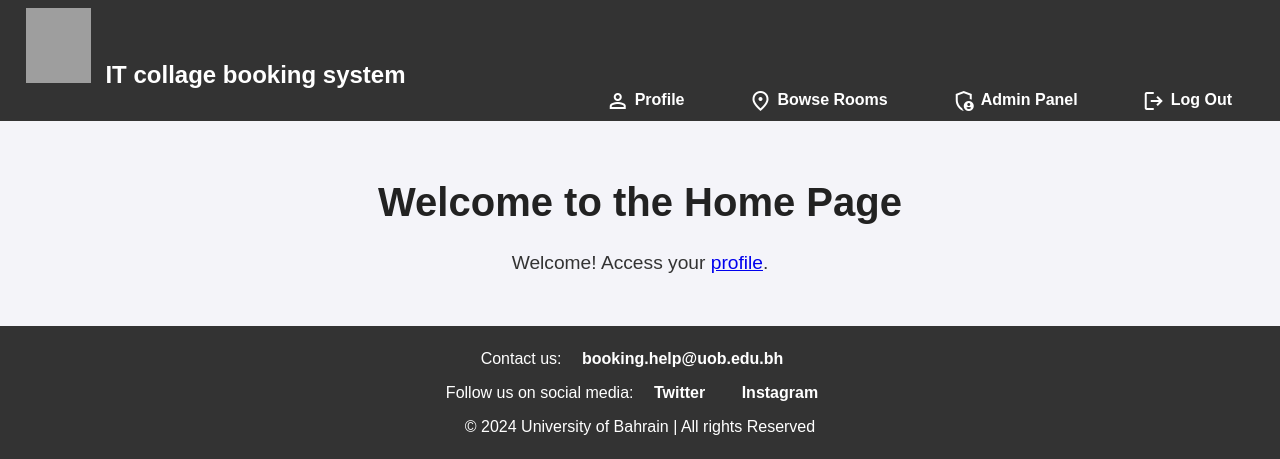
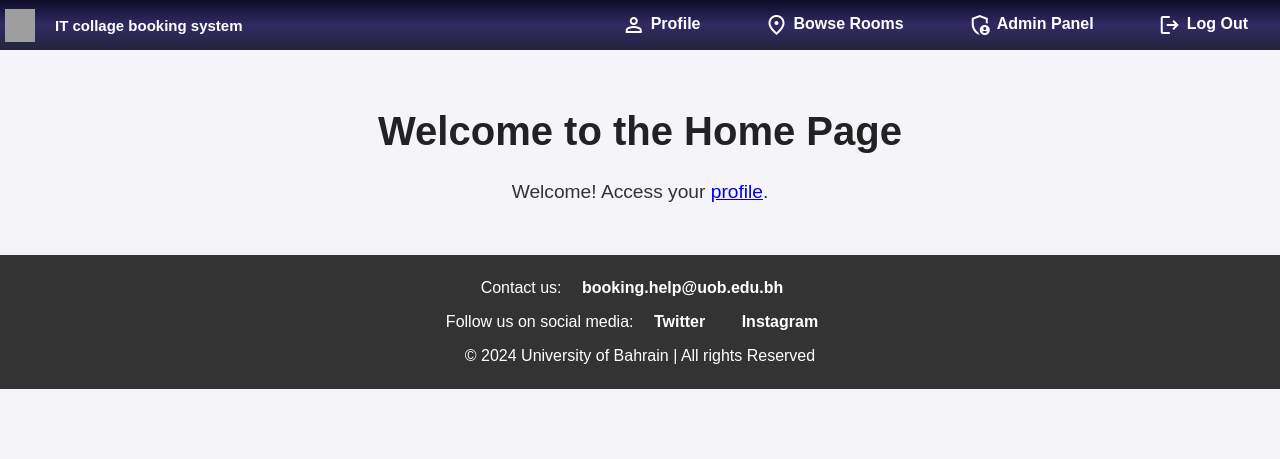
Before and after one commit to OsAlansari/CS333-Project, a PHP site: page /serverSide/index.php in a window 1280 px wide. Shown: the top 459 px of the page. Run offline with PHP 8.4, Linux system fonts and the light colour scheme; a user stored in the database is signed in; data comes from the database, SQL or seed files in the repository; grey boxes are pictures that could not be loaded.

Commit message:
header stylel

```diff
--- a/Css/header.css
+++ b/Css/header.css
@@ -1,18 +1,29 @@
 /* Header */
-header img{
-    width: 65px;
-    height: 75px;
-    margin-left: 10px;
+header {
+    display: flex;
+    align-items: center;
+    justify-content: space-between;
+    background: linear-gradient(to bottom, #0f0c29, #302b63, #24243e);
+    padding: 0;
+    height: 50px;
 }
+
+header img {
+    width: 30px;
+    height: 33px;
+    margin-left: 5px;
+}
+
 header h1 {
     color: white;
-    display: inline;
-    margin-left: 10px;
+    font-size: 15px;
+    margin: 0 20px;
 }
 
 header nav {
-    background-color: #333;
-    padding: 0.5em 1em;
+    display: flex;
+    align-items: center;
+    width: 100%;
 }
 
 header nav ul {
@@ -20,8 +31,8 @@ header nav ul {
     margin: 0;
     padding: 0;
     display: flex;
-    justify-content: flex-end;
     align-items: center;
+    margin-left: auto; /* This pushes the ul to the right */
 }
 
 header nav ul li {
@@ -38,8 +49,9 @@ header nav ul li a {
 }
 
 header nav ul li a:hover {
-    background-color: #555;
+    background: #6d44b8;
 }
+
 .material-symbols-outlined {
     font-variation-settings:
     'FILL' 0,
--- a/serverSide/index.php
+++ b/serverSide/index.php
@@ -30,6 +30,7 @@ $type = $stmt->fetch();
     <!-- Navigation Bar -->
     <header>
     <nav>
+
     <img src="../css/Logo.png">
     <h1>IT collage booking system</h1>
             <ul>
```
